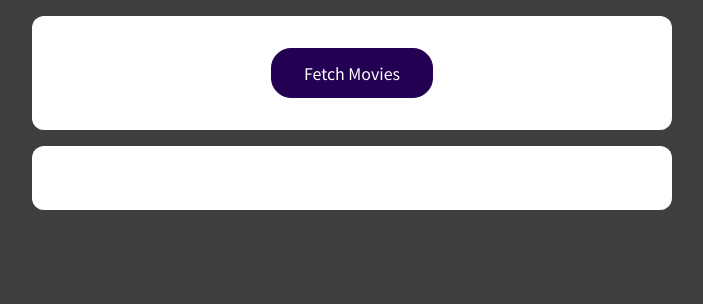
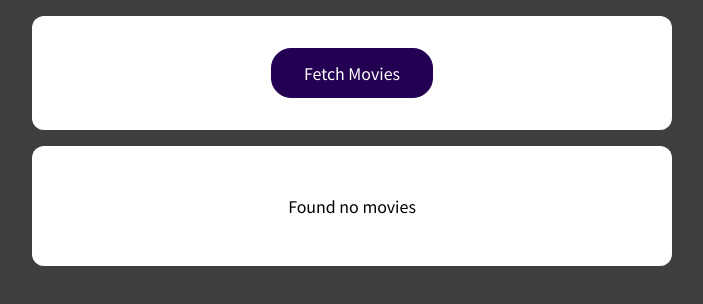
Before and after one commit to DevbratRai/sharpner_task, a React (Create React App) app: page / in a window 1280 px wide. Shown: the top 304 px of the page, without its empty margins (288-991 px from the left). Built offline with nearby package versions, Linux system fonts and the light colour scheme.

Commit message:
adding the Loader

```diff
--- a/src/App.js
+++ b/src/App.js
@@ -5,8 +5,10 @@
 
 function App() {
   const [movies, setMovies] = useState([]);
+  const [isLoading, setIsLoading] = useState(false);
 
   async function fetchMoviesHandler() {
+    setIsLoading(true);
     const response = await fetch("https://swapi.dev/api/films/");
     const data = await response.json();
 
@@ -19,6 +21,7 @@
       };
     });
     setMovies(transformedMovies);
+    setIsLoading(false);
   }
 
   return (
@@ -27,7 +30,9 @@
         <button onClick={fetchMoviesHandler}>Fetch Movies</button>
       </section>
       <section>
-        <MoviesList movies={movies} />
+        {!isLoading && movies.length > 0 && <MoviesList movies={movies} />}
+        {!isLoading && movies.length === 0 && <p>Found no movies</p>}
+        {isLoading && <p>Loading....</p>}
       </section>
     </React.Fragment>
   );
```
